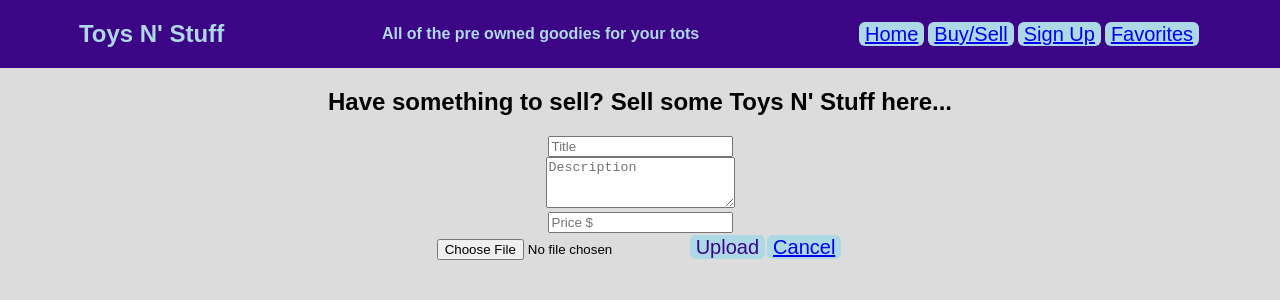
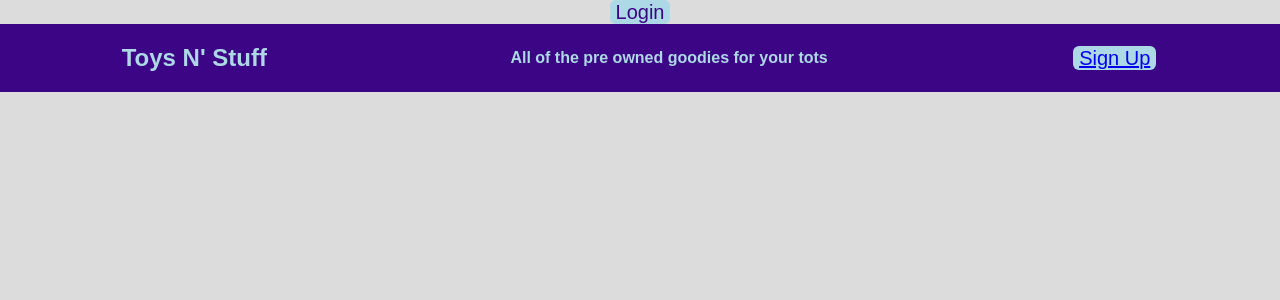
Before and after one commit to holasoyst3v3/ToysNStuff, a React (Create React App) app in the folder toysnstuffMain/: page /upload in a window 1280 px wide. Shown: the top 300 px of the page. Built offline with nearby package versions, Linux system fonts and the light colour scheme.

Commit message:
overhaul of routes to implement user sessions

```diff
--- a/toysnstuffMain/package.json
+++ b/toysnstuffMain/package.json
@@ -13,6 +13,7 @@
     "dotenv": "^16.0.0",
     "express": "^4.17.2",
     "formik": "^2.2.9",
+    "js-cookie": "^3.0.1",
     "pg": "^8.7.1",
     "pg-hstore": "^2.3.4",
     "react": "^17.0.2",
--- a/toysnstuffMain/src/App.js
+++ b/toysnstuffMain/src/App.js
@@ -1,15 +1,55 @@
-import { Route, Routes } from "react-router";
+import React from "react";
+import {
+  ComponentBrowserRouter as Router,
+  Switch,
+  Route,
+  Routes,
+  Redirect,
+  RouteLink,
+} from "react-router-dom";
+// import { Route, Routes } from "react-router";
 import "./App.css";
 import Menu from "./components/Menu";
+import MenuTwo from './components/MenuTwo'
 import Home from "./components/Login";
 import Register from "./components/Register";
 import ItemPage from "./components/itemComponents/ItemPage";
 import Upload from "./components/Upload";
 import Favorites from "./components/Favorites";
 
-function App() {
+function Apps() {
   return (
     <div className="App">
+      <Menu />
+      <Routes>
+        <Route path="/" element={<Home />} />
+        <Route path="items" element={<ItemPage />} />
+        <Route path="favorites" element={<Favorites />} />
+        <Route path="upload" element={<Upload />} />
+      </Routes>
+    </div>
+  );
+}
+//Login
+function App() {
+
+
+  return (
+    <div className="App">
+      <div>
+        <button>Login</button>
+      </div>
+      <MenuTwo />
+      <Routes>
+        <Route path="register" element={<Register />} />
+      </Routes>
+    </div>
+  );
+}
+
+function Dashboard() {
+  return (
+    <div className="Login">
       <Menu />
       <Routes>
         <Route path="/" element={<Home />} />
--- /dev/null
+++ b/toysnstuffMain/src/components/MenuTwo.js
@@ -0,0 +1,18 @@
+import React from "react";
+import { Link } from "react-router-dom";
+
+function MenuTwo() {
+  return (
+    <header>
+      <h2 style={{ color: "lightblue" }}>Toys N' Stuff</h2>
+      <h4 style={{ color: "lightblue" }}>
+        All of the pre owned goodies for your tots
+      </h4>
+      <nav>
+      <button className="nav"><Link to="/Register">Sign Up</Link></button>
+      </nav>
+    </header>
+  );
+}
+
+export default MenuTwo;
```
Also changed, not shown: toysnstuffMain/clipboard/stuff.js (added, +9 -0 lines), 1 other file (tests, documents, lock files or other folders).
